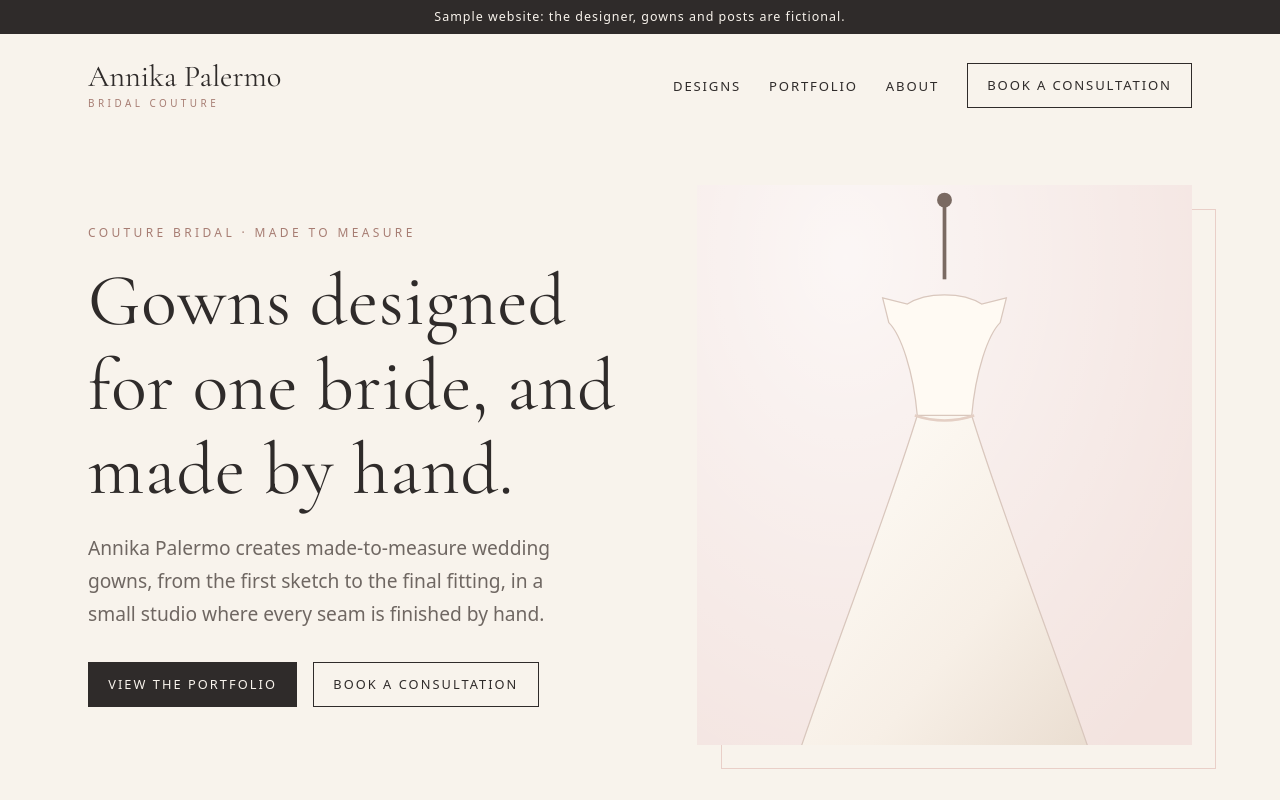
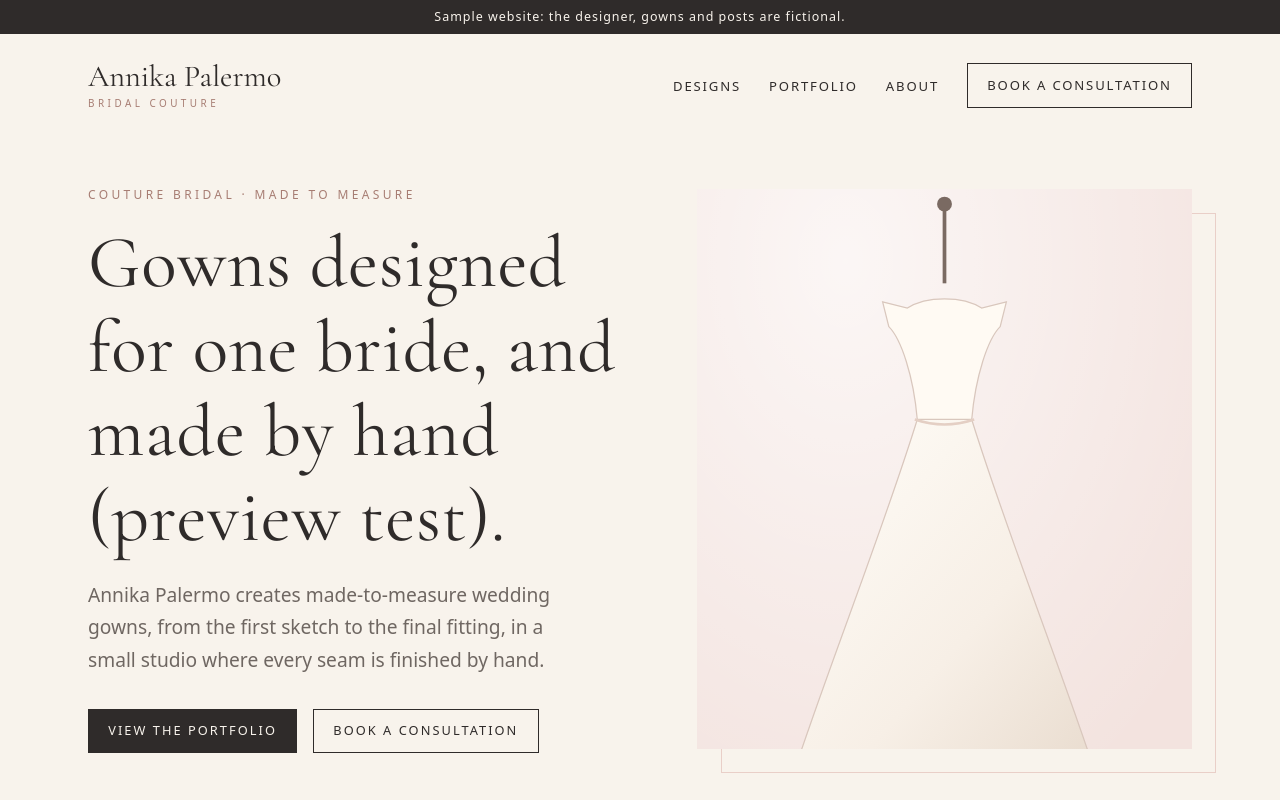
Before and after one commit to palermo-sites/annika-site, an Astro site: page / in a window 1280 px wide. Shown: the top 800 px of the page. Built offline with nearby package versions, Linux system fonts and the light colour scheme; Astro itself is replaced by a stand-in of ours.

Commit message:
Test: preview pipeline (do not merge)

```diff
--- a/src/pages/index.astro
+++ b/src/pages/index.astro
@@ -12,7 +12,7 @@ const latest = (await getCollection('designs')).sort((a, b) => +b.data.date - +a
     <section class="hero">
       <div>
         <p class="eyebrow">Couture bridal · Made to measure</p>
-        <h1>Gowns designed for one bride, and made by hand.</h1>
+        <h1>Gowns designed for one bride, and made by hand (preview test).</h1>
         <p class="lead">Annika Palermo creates made-to-measure wedding gowns, from the first sketch to the final fitting, in a small studio where every seam is finished by hand.</p>
         <div class="actions">
           <a class="button solid" href={url('/portfolio/')}>View the portfolio</a>
```
